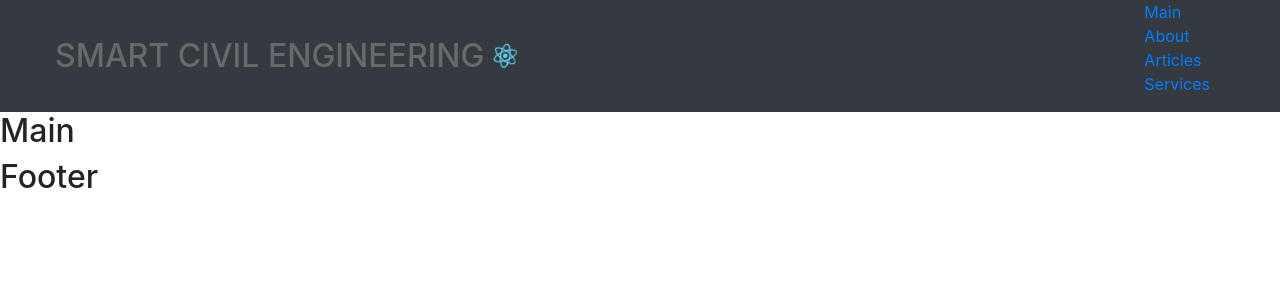
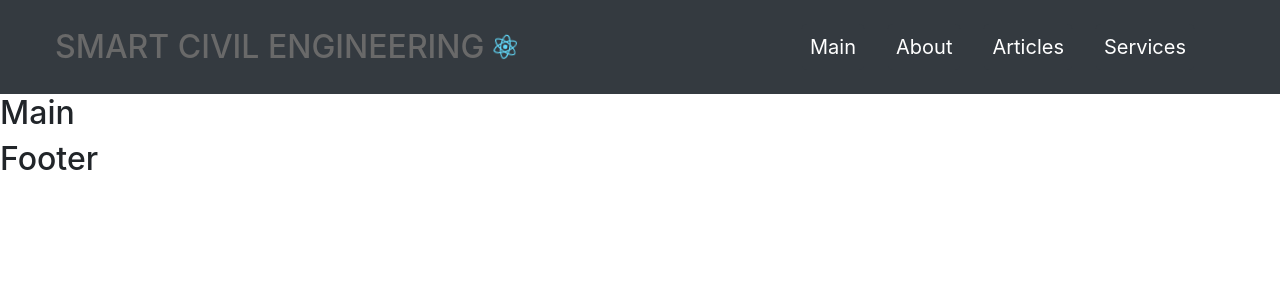
Before and after one commit to greentoss/smartcivilengineering_FE, a React (Create React App) app: page / in a window 1280 px wide. Shown: the top 300 px of the page. Built offline with nearby package versions, Linux system fonts and the light colour scheme.

Commit message:
header styles

```diff
--- a/public/index.html
+++ b/public/index.html
@@ -31,5 +31,8 @@
 <!--    <script type="text/javascript" src="js/tms_presets.js"></script>-->
 <!--    <script type="text/javascript" src="js/jcarousellite.js"></script>-->
 <!--    <script type="text/javascript" src="js/script.js"></script>-->
+<script src="https://code.jquery.com/jquery-3.5.1.slim.min.js" integrity="sha384-DfXdz2htPH0lsSSs5nCTpuj/zy4C+OGpamoFVy38MVBnE+IbbVYUew+OrCXaRkfj" crossorigin="anonymous"></script>
+<script src="https://cdn.jsdelivr.net/npm/popper.js@1.16.1/dist/umd/popper.min.js" integrity="sha384-9/reFTGAW83EW2RDu2S0VKaIzap3H66lZH81PoYlFhbGU+6BZp6G7niu735Sk7lN" crossorigin="anonymous"></script>
+<script src="https://cdn.jsdelivr.net/npm/bootstrap@4.6.0/dist/js/bootstrap.min.js" integrity="sha384-+YQ4JLhjyBLPDQt//I+STsc9iw4uQqACwlvpslubQzn4u2UU2UFM80nGisd026JF" crossorigin="anonymous"></script>
   </body>
 </html>
--- a/src/components/HeaderMain/index.js
+++ b/src/components/HeaderMain/index.js
@@ -8,32 +8,35 @@ function HeaderMain() {
         <>
             <div className={headerStyle.header}>
                 <div className="header-content container " >
-                    <div className="row justify-content-between align-items-center">
+                    <div className="row justify-content-between align-items-center pt-3 pb-3" >
                         <div className='row font-weight-bold col-5 p-0'>
                             <h2 className={headerStyle.headingMain}>SMART CIVIL ENGINEERING</h2>
                             <div className='d-flex align-items-center'><img src={logo} className="App-logo" alt="logo" /></div>
                         </div>
-                        <nav>
-                            <ul id="menu">
-                                <li id="nav1" className="active"><Link to='/'><span>Main</span></Link></li>
-                                <li id="nav2"><Link to='/about'><span>About</span></Link></li>
-                                <li id="nav3"><Link to='/articles'><span>Articles</span></Link></li>
-                                <li id="nav4">< Link to='/services'><span>Services</span></Link></li>
-                            </ul>
+
+                        <nav className="navbar navbar-expand-lg navbar-light col-7">
+                            {/*<a className="navbar-brand font-weight-bold col-3" href="#">Games</a>*/}
+                            <button className="navbar-toggler" type="button" data-toggle="collapse"
+                                    data-target="#navbarNavAltMarkup" aria-expanded="false" aria-label="Toggle navigation">
+                                <span className="navbar-toggler-icon"/>
+                            </button>
+                            <div className="collapse navbar-collapse d-flex justify-content-end" id="navbarNavAltMarkup">
+                                <div className="navbar-nav">
+                                    <li className='ml-4 active' ><Link to='/' ><a className='nav-item nav-link btn-lg text-white bg-dark'>Main</a></Link></li>
+                                    <li className='ml-4'><Link to='/about' className=''><a className='nav-item nav-link btn-lg text-white bg-dark'>About</a></Link></li>
+                                    <li className='ml-4'><Link to='/articles'><a className='nav-item nav-link btn-lg text-white bg-dark'>Articles</a></Link></li>
+                                    <li className='ml-4'>< Link to='/services'><a className='nav-item nav-link btn-lg text-white bg-dark'>Services</a></Link></li>
+                                </div>
+                                {/*<a className="d-block p-2 bg-dark text-white d-sm-none d-md-none d-lg-block" href="#">Push to*/}
+                                {/*    start</a>*/}
+                            </div>
                         </nav>
-                    </div>
-                    <div className="wrapper">
-                        {/*<div className="slider">*/}
-                        {/*    <ul className="items">*/}
-                        {/*        <li><img src="images/img1.jpg" alt=""></li>*/}
-                        {/*        <li><img src="images/img2.jpg" alt=""></li>*/}
-                        {/*        <li><img src="images/img3.jpg" alt=""></li>*/}
-                        {/*        <li><img src="images/img4.jpg" alt=""></li>*/}
-                        {/*    </ul>*/}
-                        {/*</div>*/}
+
                     </div>
                 </div>
             </div>
+
+
         </>
     );
 }
```
